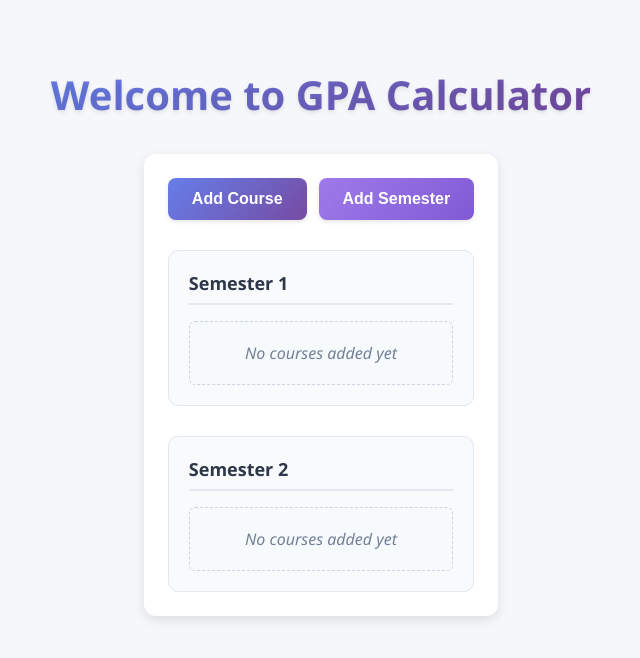
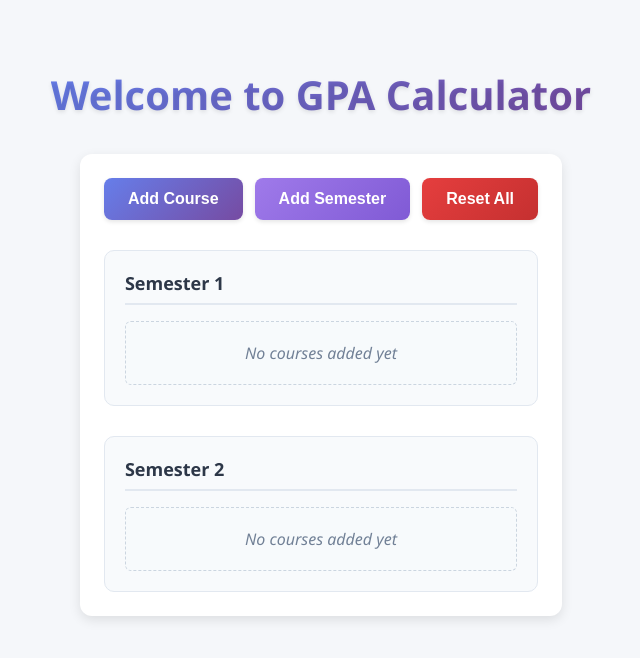
Before and after one commit to Kavindya-Kariyawasam/react-gpa-calculator, a React app: page / in a window 1280 px wide. Both pictures are taken after a click on the button "Add Semester". Shown: the top 658 px of the page, without its empty margins (319-959 px from the left). Built offline with nearby package versions, Linux system fonts and the light colour scheme.

Commit message:
Add global reset option to clear all modules and history.

```diff
--- a/src/App.css
+++ b/src/App.css
@@ -406,6 +406,31 @@ body {
   transition: background-color 0.2s ease;
 }
 
+/* Reset Button */
+.reset-btn {
+  background: linear-gradient(135deg, #e53e3e 0%, #c53030 100%);
+  color: white;
+  border: none;
+  padding: 12px 24px;
+  border-radius: 8px;
+  font-size: 16px;
+  font-weight: 600;
+  cursor: pointer;
+  transition: all 0.3s ease;
+  box-shadow: 0 2px 4px rgba(0, 0, 0, 0.1);
+}
+
+.reset-btn:hover {
+  transform: translateY(-1px);
+  box-shadow: 0 4px 8px rgba(0, 0, 0, 0.15);
+  background: linear-gradient(135deg, #c53030 0%, #9c2a2a 100%);
+}
+
+.reset-btn:active {
+  transform: translateY(0);
+  box-shadow: 0 2px 4px rgba(0, 0, 0, 0.1);
+}
+
 /* Overall GPA Display */
 .overall-gpa {
   margin-top: 30px;
@@ -445,7 +470,9 @@ body {
   }
 
   .add-course-btn,
-  .add-semester-btn {
+  .add-semester-btn,
+  .undo-btn,
+  .reset-btn {
     width: 100%;
   }
 
--- a/src/components/Calculator.jsx
+++ b/src/components/Calculator.jsx
@@ -10,30 +10,36 @@ const Calculator = () => {
   const [showAddForm, setShowAddForm] = useState(false);
   const [removedStack, setRemovedStack] = useState([]); // stack for multiple undo
 
+  const handleReset = () => {
+    setSemesters([{ name: "Semester 1", courses: [] }]); // Reset to initial state
+    setRemovedStack([]); // Clear undo history
+    setShowAddForm(false); // Close add form if open
+  };
+
   // GPA values for each grade
   const gradePoints = {
     "A+": 4.0,
-    "A": 4.0,
+    A: 4.0,
     "A-": 3.7,
     "B+": 3.3,
-    "B": 3.0,
+    B: 3.0,
     "B-": 2.7,
     "C+": 2.3,
-    "C": 2.0,
+    C: 2.0,
     "C-": 1.7,
     "D+": 1.3,
-    "D": 1.0,
-    "F": 0.0,
+    D: 1.0,
+    F: 0.0,
   };
 
   // Sample modules data for ModuleViewer
-  const modules = semesters.flatMap(sem =>
-    sem.courses.map(course => ({
+  const modules = semesters.flatMap((sem) =>
+    sem.courses.map((course) => ({
       code: course.code,
       title: course.title,
       credits: course.credit,
       grade: course.grade,
-      semester: sem.name
+      semester: sem.name,
     }))
   );
 
@@ -78,6 +84,9 @@ const Calculator = () => {
     return totalCredits ? (totalPoints / totalCredits).toFixed(2) : 0;
   };
 
+  // Check if there's any data to reset
+  const hasData = modules.length > 0 || semesters.length > 1;
+
   return (
     <div className="calculator">
       <div className="button-container">
@@ -98,6 +107,11 @@ const Calculator = () => {
         {removedStack.length > 0 && (
           <button onClick={handleUndo} className="undo-btn">
             Undo ({removedStack.length})
+          </button>
+        )}
+        {hasData && (
+          <button onClick={handleReset} className="reset-btn">
+            Reset All
           </button>
         )}
       </div>
```
